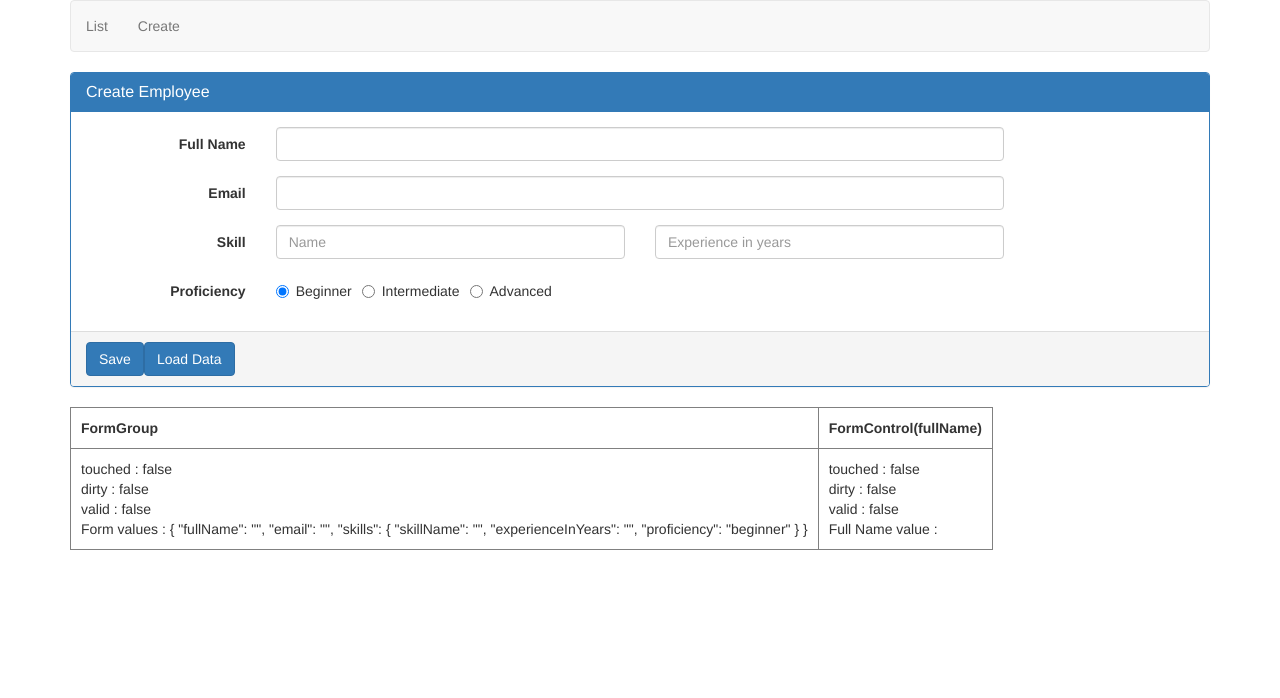
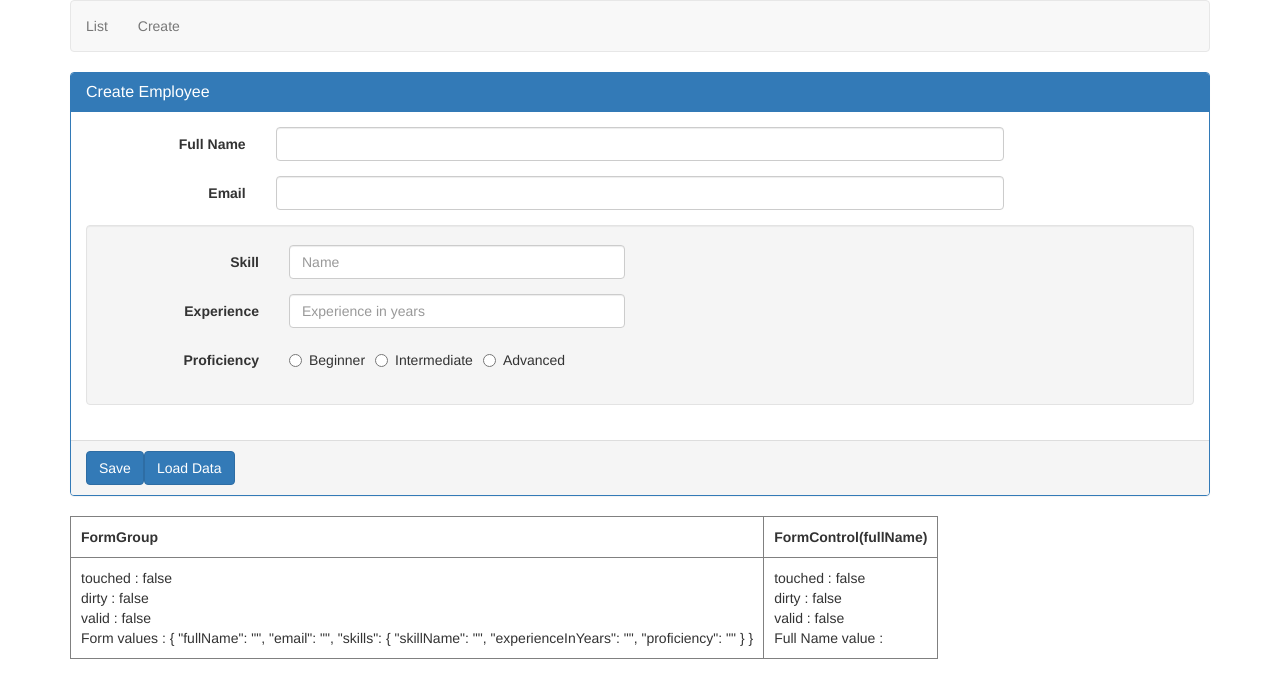
Before and after one commit to mahith-code/Angular2024, an Angular app: page /create in a window 1280 px wide. Shown: the top 698 px of the page. Built offline with nearby package versions, Linux system fonts and the light colour scheme.

Commit message:
Moved validation messages to component from view template

```diff
--- a/src/app/Employee/create-employee.component.html
+++ b/src/app/Employee/create-employee.component.html
@@ -5,56 +5,69 @@
     </div>
 
     <div class="panel-body">
-        <div class="form-group" [ngClass]="{'has-error': employeeForm.get('fullName')?.errors && ( employeeForm.get('fullName')?.dirty || employeeForm.get('fullName')?.touched)}">
+        <div class="form-group" [ngClass]="{'has-error': formErrors.fullName}">
             <label class="col-sm-2 control-label" for="fullName">Full Name</label>
             <div class="col-sm-8">
-                <input id="fullName" type="text" formControlName="fullName" class="form-control">
-                <span class="help-block" *ngIf="employeeForm.get('fullName')?.errors && ( employeeForm.get('fullName')?.dirty || employeeForm.get('fullName')?.touched)">
-                <span *ngIf="employeeForm.get('fullName')?.errors">
-                    Full Name is required
-                </span>
-                <span *ngIf="employeeForm.get('fullName')?.errors?.['minlength'] || employeeForm.get('fullName')?.errors?.['maxlength']">
-                    length should be between 2 to 10 chars
-                </span>
+                <input id="fullName" type="text" formControlName="fullName" class="form-control"(blur)="logValidationErrors()" >
+                <span class="help-block" *ngIf="formErrors.fullName">
+                {{formErrors.fullName}}
             </span>
             </div>
         </div>
-        <div class="form-group">
+        <div class="form-group" [ngClass]="{'has-error': formErrors.email}">
             <label class="col-sm-2 control-label" for="email">Email</label>
             <div class="col-sm-8">
-                <input id="email" type="text" formControlName="email" class="form-control">
+                <input id="email" type="text" formControlName="email" class="form-control" (blur)="logValidationErrors()" >
+                <span class="help-block" *ngIf="formErrors.email">
+                    {{formErrors.email}}
+                </span>
             </div>
         </div>
+        <div class="well">
 <div formGroupName="skills">
-    <div class="form-group">
+    <div class="form-group" [ngClass]="{'has-error': formErrors.skillName}">
         <label for="skillName" class="col-sm-2 control-label">Skill</label>
         <div class="col-sm-4">
             <input type="text" class="form-control" id="skillName" placeholder="Name"
-                    formControlName="skillName">
+                    formControlName="skillName" (blur)="logValidationErrors()">
+                    <span class="help-block" *ngIf="formErrors.skillName">
+                        {{formErrors.skillName}}
+                    </span>
         </div>
+        </div>
+
+        <div class="form-group" [ngClass]="{'has-error': formErrors.experienceInYears}">
+        <label for="experienceInYears" class="col-sm-2 control-label">Experience</label>
         <div class="col-sm-4">
             <input type="text" class="form-control" placeholder="Experience in years"
-                    formControlName="experienceInYears">
+                    formControlName="experienceInYears" (blur)="logValidationErrors()">
+                    <span class="help-block" *ngIf="formErrors.experienceInYears">
+                        {{formErrors.experienceInYears}}
+                    </span>
         </div>
     </div>
-        <div class="form-group">
+        <div class="form-group" [ngClass]="{'has-error': formErrors.proficiency}">
             <label class="col-md-2 control-label">Proficiency</label>
             <div class="col-md-8">
                 <label class="radio-inline">
                     <input type="radio" id="proficiency" value="beginner"
-                    formControlName="proficiency">Beginner
+                    formControlName="proficiency" (blur)="logValidationErrors()">Beginner
                 </label>
                 <label class="radio-inline">
                     <input type="radio" id="proficiency" value="intermediate"
-                    formControlName="proficiency">Intermediate
+                    formControlName="proficiency" (blur)="logValidationErrors()"> Intermediate
                 </label>
                 <label class="radio-inline">
                     <input type="radio" id="proficiency" value="advanced"
-                    formControlName="proficiency">Advanced
+                    formControlName="proficiency" (blur)="logValidationErrors()">Advanced
                 </label>
+                <span class="help-block" *ngIf="formErrors.proficiency">
+                    {{formErrors.proficiency}}
+                </span>
             </div>
         </div>
     </div>
+</div>
     </div>
         <div class="panel-footer">
             <button class="btn btn-primary" type="submit">Save</button>
--- a/src/app/Employee/create-employee.component.ts
+++ b/src/app/Employee/create-employee.component.ts
@@ -8,36 +8,83 @@ import { FormGroup, FormControl, ReactiveFormsModule, FormBuilder, Validators} f
 })
 export class CreateEmployeeComponent implements OnInit{
   employeeForm!: FormGroup;
-required: any;
+
+
+
+
+validationMessages:any = {
+  'fullName': {
+    'required':'Full name is required',
+    'minlength':'Full name must be greater than 2 characters',
+    'maxlength' : 'Full name must be less than 10 characters'
+  },
+  'email': {
+    'required': 'Email is required'
+  },
+
+    'skillName' :{
+      'required':'Skill Name is required'
+    },
+    'experienceInYears':{
+      'required':'Experience is required',
+    },
+
+    'proficiency': {
+      'required':'Proficiency is required'
+    }
+
+};
+
+formErrors: any = {
+  'fullName' : '',
+  'email' : '',
+  'skillName' : '',
+  'experienceInYears' : '',
+  'proficiency' : '',
+};
 
   constructor(private fb: FormBuilder) {}
 
   ngOnInit() {
     this.employeeForm = this.fb.group({
       fullName:['',[Validators.required, Validators.minLength(2) , Validators.maxLength(10)]],
-      email:[''],
+      email:['', Validators.required],
       skills: this.fb.group({
-        skillName :[''],
-        experienceInYears:[''],
-        proficiency:['beginner'],
+        skillName :['', Validators.required],
+        experienceInYears:['', Validators.required],
+        proficiency:['', Validators.required],
       })
+    });
+
+    this.employeeForm.valueChanges.subscribe((data)=> {
+      this.logValidationErrors(this.employeeForm)
     });
   }
 
-  logKeyValuePairs(group: FormGroup):void {
+  logValidationErrors(group: FormGroup = this.employeeForm):void {
     Object.keys(group.controls).forEach((key:string) => {
       const abstractControl = group.get(key);
 
       if(abstractControl instanceof FormGroup) {
-        this.logKeyValuePairs(abstractControl);
-        abstractControl?.disable();
+        this.logValidationErrors(abstractControl);
+
       } else {
-        abstractControl?.markAsDirty();
+        this.formErrors[key] = '';
+        if(abstractControl && !abstractControl.valid && (abstractControl.touched || abstractControl.dirty)) {
+          const messages = this.validationMessages[key];
+
+          for(const errorKey in abstractControl.errors) {
+            if(errorKey) {
+              this.formErrors[key] += messages[errorKey] + '';
+            }
+          };
+        }
       }
     });
   }
   onLoadData():void {
-  this.logKeyValuePairs(this.employeeForm);
+  // this.logValidationErrors(this.employeeForm);
+  // console.log(this.formErrors);
    }
 
   onSubmit(): void {
```
